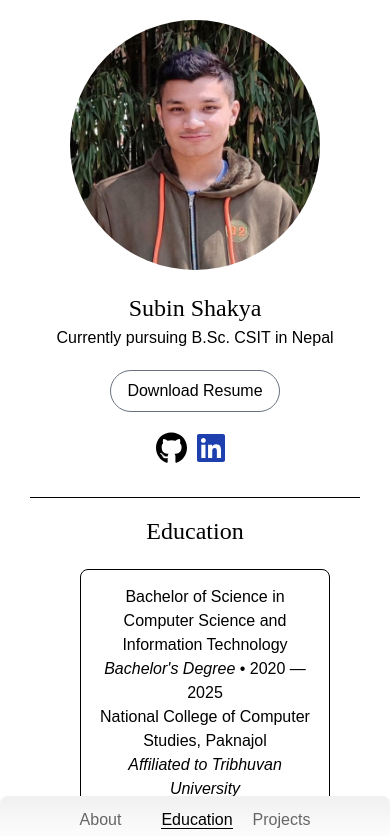
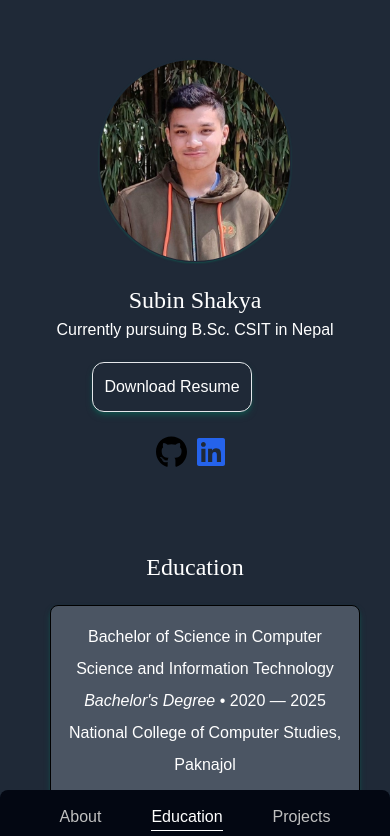
Before and after one commit to subin-shk/React-Portfolio, a React (Vite) app: page /education in a window 390 px wide. Shown: the top 836 px of the page. Built offline with nearby package versions, Linux system fonts and the light colour scheme; a web font is replaced by a local one.

Commit message:
Enhanced styles

```diff
--- a/src/About.jsx
+++ b/src/About.jsx
@@ -3,7 +3,7 @@ import Skills from "./Skills";
 const About = () => {
   return (
     <>
-      <div id="about" className="about text-justify">
+      <div id="about" className="about">
         <h1 className="text-center">About</h1>
         <div className="mx-5 mt-3">
           <p>
--- a/src/App.css
+++ b/src/App.css
@@ -4,6 +4,10 @@
 
 * {
   font-family: sans-serif;
+}
+
+body {
+  @apply bg-gray-800 text-white;
 }
 
 h1 {
@@ -18,28 +22,12 @@ html {
   scroll-behavior: smooth;
 }
 
-.wrapper {
+/* .wrapper {
   padding: 5% 10%;
   width: 100%;
-}
-
-/* .side-profile {
-  position: fixed;
-  width: 250px;
-  margin: 0;
-  text-align: center;
-  height: auto;
 } */
 
-.side-profile img {
-  width: 250px;
-  height: 250px;
-  border-radius: 50%;
-}
-
 .side-contents {
-  /* flex: 1; */
-  /* margin: 0 50px 0 380px; */
   width: auto;
 }
 
@@ -50,22 +38,25 @@ html {
 
 .nav ul li {
   display: inline;
-  margin-right: 20px;
+  padding: 0 15px;
+  color: #ffffff;
 }
 
 .active-link {
   text-decoration: none;
-  border-bottom: 1px solid #000;
-  color: #000;
+  border-bottom: 1px solid #fff;
+  color: #fff;
+  padding-bottom: 5px;
 }
 
 .inactive-link {
   text-decoration: none;
-  color: #666;
+  color: #c0c0c0;
 }
 
 .about p {
   margin-bottom: 20px;
+  line-height: 200%;
 }
 
 .edumilestone {
@@ -74,6 +65,8 @@ html {
   text-align: center;
   border-radius: 8px;
   margin: 0 30px 25px 50px;
+  line-height: 200%;
+  @apply bg-gray-600 shadow-md shadow-teal-900;
 }
 
 .social-links a {
@@ -99,15 +92,11 @@ html {
     margin-bottom: 0;
     margin-top: 50px;
     /* border-top: 2px solid rgba(8, 8, 8, 0.5); */
-    background: linear-gradient(to bottom, #f0f0f0, #ffffff);
-    color: #333;
+    color: #fff;
     border-radius: 8px;
-  }
+    padding: 15px 10px;
 
-  .wrapper {
-    padding: 20px 30px;
-    margin-bottom: 100px;
-    width: 100%;
+    @apply bg-gray-950;
   }
 
   .project-image {
@@ -120,9 +109,23 @@ html {
   }
 
   .side-contents h1 {
-    margin-top: 30px;
+    margin-top: 23px;
     padding-top: 15px;
-    border-top: 1px solid #000;
+    /* border-top: 1px solid #fff; */
+  }
+
+  .side-contents {
+    min-height: 110%;
+  }
+
+  .side-profile {
+    border: none;
+    background-color: transparent;
+    box-shadow: none;
+  }
+
+  .side-profile button {
+    @apply border shadow-md shadow-teal-900;
   }
 }
 
--- a/src/App.jsx
+++ b/src/App.jsx
@@ -11,13 +11,12 @@ function App() {
   return (
     <Router>
       <div className="wrapper container mx-auto grid grid-cols-1 lg:grid-cols-4">
-        <div className="side-profile lg:fixed  text-center lg:col-span-1">
-          <SideProfile />
-        </div>
+        <SideProfile />
+
         <div className="navbar w-full ">
           <Navbar />
         </div>
-        <div className="side-contents  lg:ml-96 lg:col-span-4">
+        <div className="side-contents mt-1  lg:ml-96 lg:mb-16 lg:px-24 lg:col-span-4">
           <Routes>
             <Route path="/" element={<About />}></Route>
             <Route path="/education" element={<Education />}></Route>
--- a/src/Navbar.jsx
+++ b/src/Navbar.jsx
@@ -2,7 +2,7 @@ import { NavLink } from "react-router-dom";
 
 const Navbar = () => {
   return (
-    <nav className="nav py-3 mb-5 z-10 bg-white">
+    <nav className="nav mb-5 z-10 bg-white mt-20 ">
       <ul className="flex justify-center space-x-5">
         <li>
           <NavLink
--- a/src/Projects.jsx
+++ b/src/Projects.jsx
@@ -12,7 +12,7 @@ const Projects = () => {
         {items.map((item) => (
           <div
             key={item.title}
-            className="border rounded-lg shadow-md p-5 bg-white"
+            className="border rounded-lg shadow-md p-5 bg-gray-600 shadow-lg shadow-teal-900"
           >
             <h3 className="text-lg text-center font-semibold mb-5">
               {item.title}
--- a/src/SideProfile.jsx
+++ b/src/SideProfile.jsx
@@ -4,20 +4,21 @@ import { faLinkedin } from "@fortawesome/free-brands-svg-icons";
 
 const SideProfile = () => {
   return (
-    <>
+    <div className="side-profile lg:fixed  text-center lg:col-span-1 border-2 border-black rounded-3xl p-9 mt-[6%] md:mx-28 lg:mx-20 bg-gray-600 text-white shadow-2xl shadow-teal-900">
       <img
         src="/images/photo.jpg"
         alt="Subin Shakya"
-        className="photo block mx-auto mb-5"
+        className="photo block mx-auto mb-5 rounded-full w-48 h-auto border border-gray-800 shadow-sm shadow-teal-900 hover:shadow-lg hover:shadow-teal-900"
       />
 
       <h1>Subin Shakya</h1>
       <p>Currently pursuing B.Sc. CSIT in Nepal</p>
       <a href="/Subin_Shakya_CV.pdf" download="Subin_Shakya_CV.pdf">
-        <button className="border border-gray-500 rounded-full px-4 py-2 my-5 hover:bg-gray-500 hover:text-white">
-          Download Resume
+        <button class="relative flex h-[50px] w-40 items-center justify-center overflow-hidden bg-gray-800 text-white shadow-2xl transition-all before:absolute before:h-0 before:w-0 before:rounded-full before:bg-teal-900 before:duration-500 before:ease-out hover:shadow-teal-900  hover:border hover:before:h-56 hover:before:w-56 rounded-xl mt-5 ml-14">
+          <span class="relative z-10">Download Resume</span>
         </button>
       </a>
+
       <br />
       <div className="social-links">
         <a
@@ -29,9 +30,10 @@ const SideProfile = () => {
           <FontAwesomeIcon
             icon={faGithub}
             size="2x"
-            className="text-black hover:text-gray-800"
+            className="text-black hover:text-gray-900 hover:translate-x-0.5 hover:-translate-y-0.5"
           />
         </a>
+
         <a
           href="https://www.linkedin.com/in/subinshk/"
           target="_blank"
@@ -40,11 +42,11 @@ const SideProfile = () => {
           <FontAwesomeIcon
             icon={faLinkedin}
             size="2x"
-            className="text-blue-800 hover:text-blue-600"
+            className="text-blue-600 hover:text-blue-500 hover:translate-x-0.5 hover:-translate-y-0.5"
           />
         </a>
       </div>
-    </>
+    </div>
   );
 };
 
```
